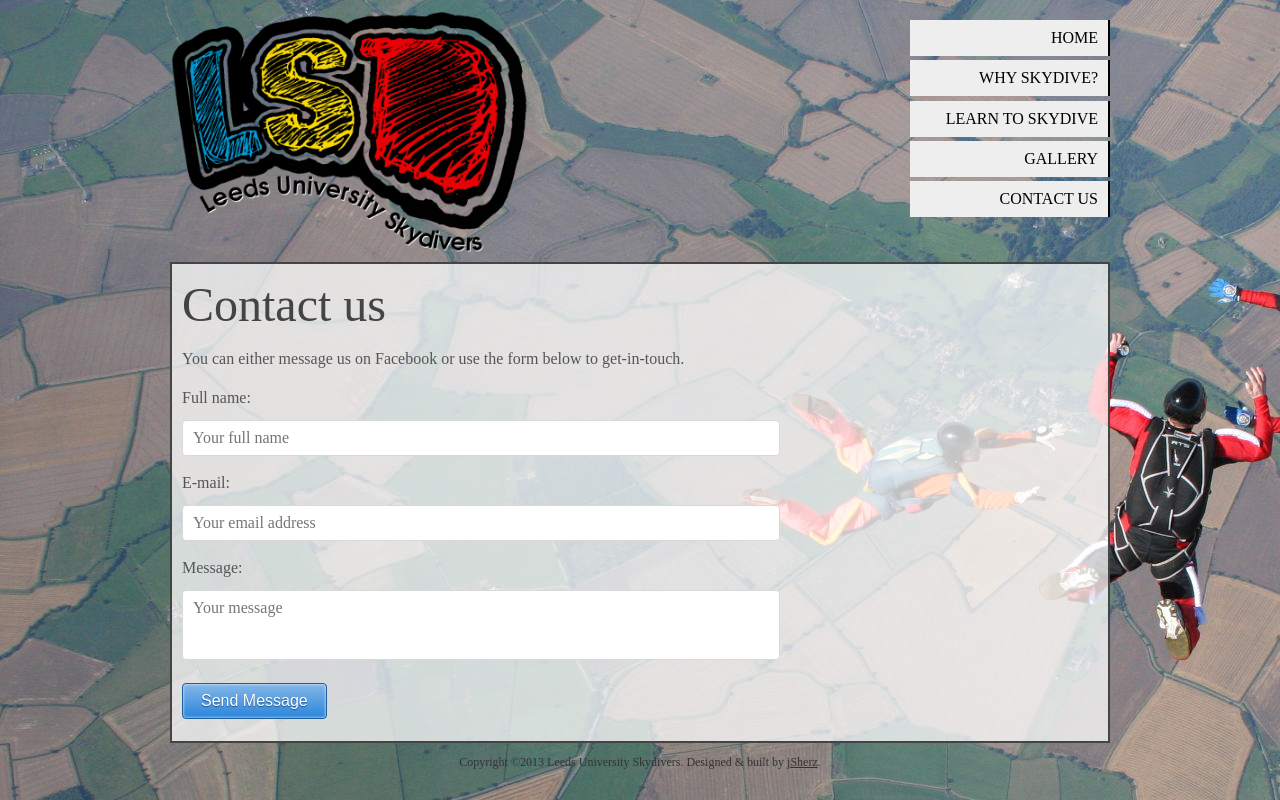
After one commit to jSherz/luskydive, a Django app: template templates/contact_us.html in a window 1280 px wide. The commit adds this page. Run offline with Django 3.2, Linux system fonts and the light colour scheme; the template is opened without the code that fills it, so the values that code supplies are empty; some libraries are stand-ins or nearby versions; some web fonts are replaced.

Commit message:
Added some dummy pages.

```diff
--- a/sass/_custom.scss
+++ b/sass/_custom.scss
@@ -13,6 +13,18 @@ $lsd-red: #ea0005;
 */
 body {
   background: #f2f2f2;
+}
+
+h1 {
+  font-size: 3em;
+}
+
+h2 {
+  font-size: 2.5em;
+}
+
+h3 {
+  font-size: 2em;
 }
 
 @include respond("min-width: 600px") {
--- a/static/stylesheets/screen.css
+++ b/static/stylesheets/screen.css
@@ -1849,6 +1849,12 @@ body .video.twitch, body .video.youtube.show_controls { padding-top: 30px; }
 */
 body { background: #f2f2f2; }
 
+h1 { font-size: 3em; }
+
+h2 { font-size: 2.5em; }
+
+h3 { font-size: 2em; }
+
 @media only screen and (min-width: 600px) { body { background: url("../images/bg.jpg") #f2f2f2; } }
 #wrapper { height: 100%; margin: 0 auto; }
 
--- /dev/null
+++ b/templates/contact_us.html
@@ -0,0 +1,31 @@
+{% extends 'base.html' %}
+
+{% block content %}
+    <h1>Contact us</h1>
+    <p>You can either message us on Facebook or use the form below to get-in-touch.</p>
+    <form action="{% url 'contact_us' %}" method="post">
+        {% csrf_token %}
+        <ul>
+            <li class="field">
+                <label for="full_name">Full name:</label>
+                <input type="text" id="full_name" name="full_name" value="" class="wide text input"
+                       placeholder="Your full name">
+            </li>
+            <li class="field">
+                <label for="email">E-mail:</label>
+                <input type="text" id="email" name="email" value="" class="wide email input"
+                       placeholder="Your email address">
+            </li>
+            <li class="field">
+                <label for="message">Message:</label>
+                <textarea id="message" name="message" class="wide textarea input"
+                          placeholder="Your message"></textarea>
+            </li>
+            <li>
+                <div class="medium pretty primary btn">
+                    <input type="submit" value="Send Message">
+                </div>
+            </li>
+        </ul>
+    </form>
+{% endblock %}
```
Also changed, not shown: skydive/views.py (+9 -3 lines), templates/learn_to_skydive.html (added, +13 -0 lines), templates/why_skydive.html (added, +9 -0 lines).
